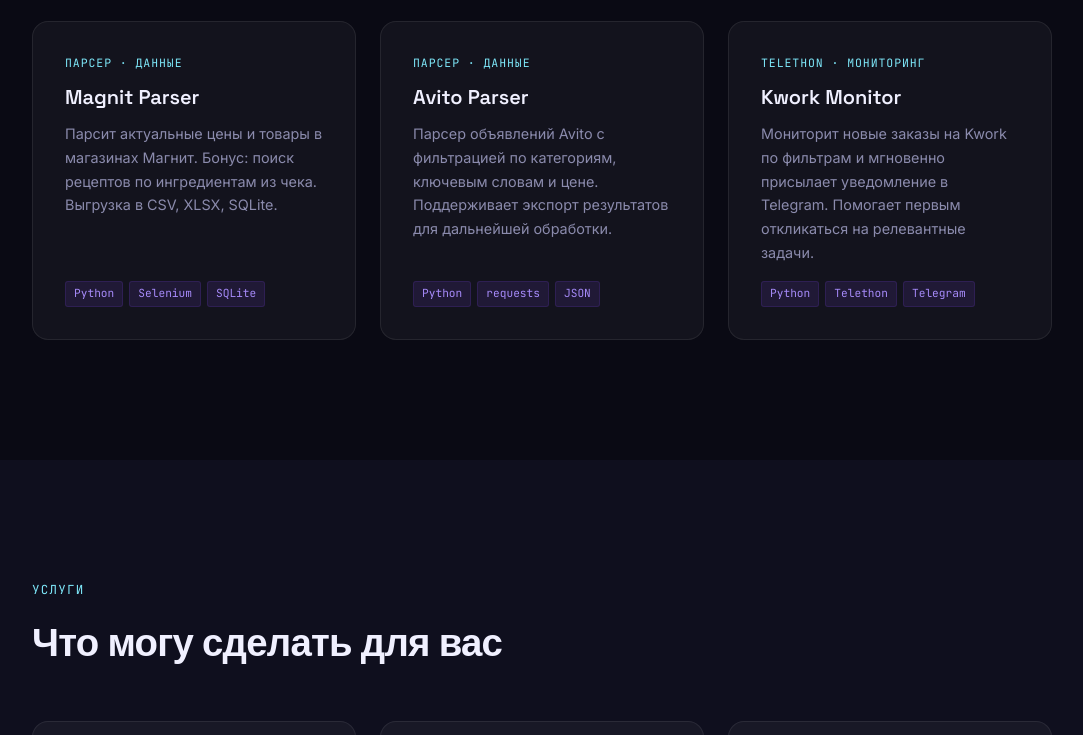
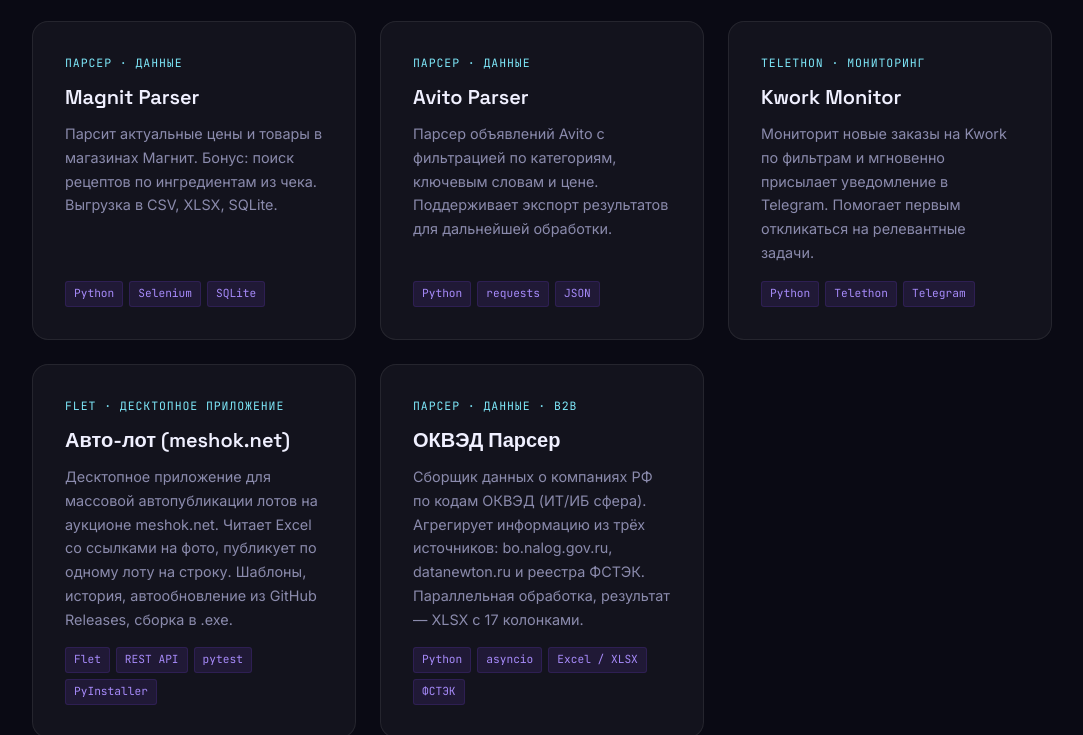
Before and after one commit to surikatio/surikatio.github.io, a plain HTML site: page index.html in a window 1280 px wide. Shown: the part 2065-2800 px from the top of the page, without its empty margins (98-1181 px from the left). Drawn offline with Linux system fonts and the light colour scheme.

Commit message:
Add meshok and OKVED parser to projects

```diff
--- a/index.html
+++ b/index.html
@@ -808,6 +808,34 @@
         </div>
       </article>
 
+      <article class="card reveal">
+        <p class="card-type">Flet · десктопное приложение</p>
+        <h3 class="card-title">Авто-лот (meshok.net)</h3>
+        <p class="card-desc">Десктопное приложение для массовой автопубликации лотов на аукционе meshok.net. Читает Excel со ссылками на фото, публикует по одному лоту на строку. Шаблоны, история, автообновление из GitHub Releases, сборка в .exe.</p>
+        <div class="card-footer">
+          <div class="card-tags">
+            <span class="card-tag">Flet</span>
+            <span class="card-tag">REST API</span>
+            <span class="card-tag">pytest</span>
+            <span class="card-tag">PyInstaller</span>
+          </div>
+        </div>
+      </article>
+
+      <article class="card reveal">
+        <p class="card-type">парсер · данные · B2B</p>
+        <h3 class="card-title">ОКВЭД Парсер</h3>
+        <p class="card-desc">Сборщик данных о компаниях РФ по кодам ОКВЭД (ИТ/ИБ сфера). Агрегирует информацию из трёх источников: bo.nalog.gov.ru, datanewton.ru и реестра ФСТЭК. Параллельная обработка, результат — XLSX с 17 колонками.</p>
+        <div class="card-footer">
+          <div class="card-tags">
+            <span class="card-tag">Python</span>
+            <span class="card-tag">asyncio</span>
+            <span class="card-tag">Excel / XLSX</span>
+            <span class="card-tag">ФСТЭК</span>
+          </div>
+        </div>
+      </article>
+
     </div>
   </div>
 </section>
```
